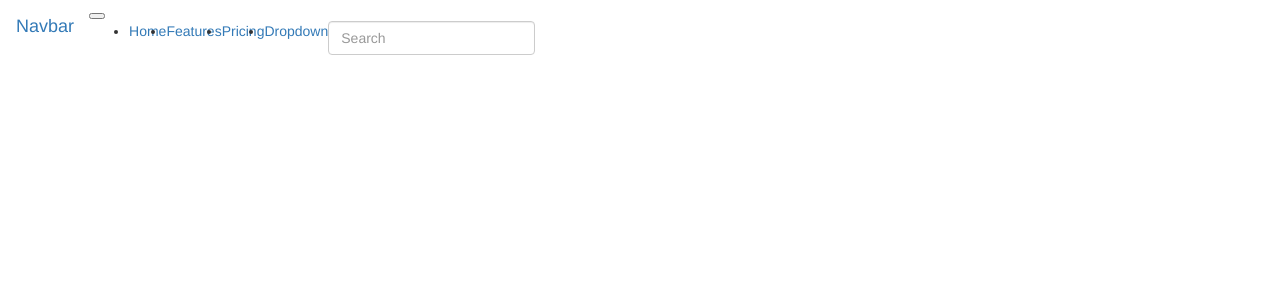
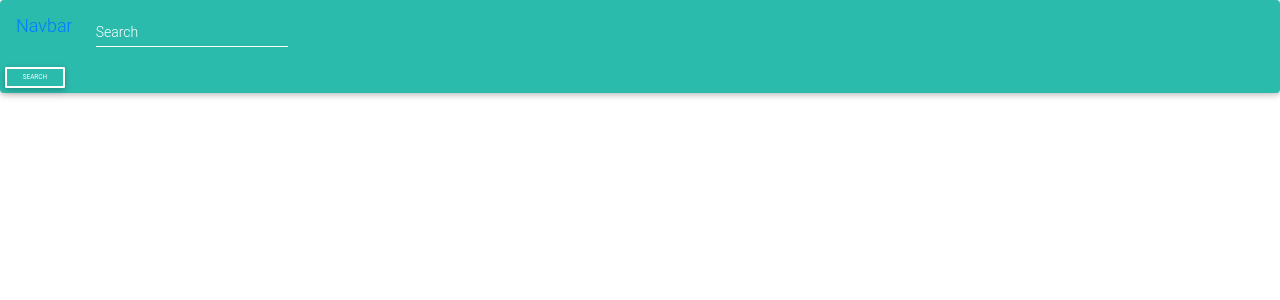
Before and after one commit to Lonzohope/instagram, a Django app: page /gram/ in a window 1280 px wide. Shown: the top 300 px of the page. Run offline with Django 3.2, Linux system fonts and the light colour scheme; some libraries are stand-ins or nearby versions.

Commit message:
used cdn bootstrap

```diff
--- a/gram/templates/base.html
+++ b/gram/templates/base.html
@@ -13,6 +13,8 @@
 
          {% block styles %}
           {% bootstrap_css %}
+          <link href="https://cdnjs.cloudflare.com/ajax/libs/mdbootstrap/4.8.1/css/mdb.min.css" rel="stylesheet">
+          <script type="text/javascript" src="https://cdnjs.cloudflare.com/ajax/libs/mdbootstrap/4.8.1/js/mdb.min.js"></script>
           {% endblock %}
 
     </head>
--- a/gram/templates/navbar.html
+++ b/gram/templates/navbar.html
@@ -5,58 +5,15 @@
         <meta name="viewport" content="width=device-width, initial-scale=1">
     </head>
     <body>
-       <!--Navbar-->
-<nav class="navbar navbar-expand-lg navbar-dark primary-color">
-
-    <!-- Navbar brand -->
-    <a class="navbar-brand" href="#">Navbar</a>
-
-    <!-- Collapse button -->
-    <button class="navbar-toggler" type="button" data-toggle="collapse" data-target="#basicExampleNav"
-      aria-controls="basicExampleNav" aria-expanded="false" aria-label="Toggle navigation">
-      <span class="navbar-toggler-icon"></span>
-    </button>
-
-    <!-- Collapsible content -->
-    <div class="collapse navbar-collapse" id="basicExampleNav">
-
-      <!-- Links -->
-      <ul class="navbar-nav mr-auto">
-        <li class="nav-item active">
-          <a class="nav-link" href="#">Home
-            <span class="sr-only">(current)</span>
-          </a>
-        </li>
-        <li class="nav-item">
-          <a class="nav-link" href="#">Features</a>
-        </li>
-        <li class="nav-item">
-          <a class="nav-link" href="#">Pricing</a>
-        </li>
-
-        <!-- Dropdown -->
-        <li class="nav-item dropdown">
-          <a class="nav-link dropdown-toggle" id="navbarDropdownMenuLink" data-toggle="dropdown"
-            aria-haspopup="true" aria-expanded="false">Dropdown</a>
-          <div class="dropdown-menu dropdown-primary" aria-labelledby="navbarDropdownMenuLink">
-            <a class="dropdown-item" href="#">Action</a>
-            <a class="dropdown-item" href="#">Another action</a>
-            <a class="dropdown-item" href="#">Something else here</a>
+      <nav class="navbar navbar-dark default-color justify-content-between">
+        <a class="navbar-brand" href="#">Navbar</a>
+        <form class="form-inline my-1">
+          <div class="md-form form-sm my-0">
+            <input class="form-control form-control-sm mr-sm-2 mb-0" type="text" placeholder="Search"
+              aria-label="Search">
           </div>
-        </li>
-
-      </ul>
-      <!-- Links -->
-
-      <form class="form-inline">
-        <div class="md-form my-0">
-          <input class="form-control mr-sm-2" type="text" placeholder="Search" aria-label="Search">
-        </div>
-      </form>
-    </div>
-    <!-- Collapsible content -->
-
-  </nav>
-  <!--/.Navbar-->
+          <button class="btn btn-outline-white btn-sm my-0" type="submit">Search</button>
+        </form>
+      </nav>
     </body>
 </html>
```
